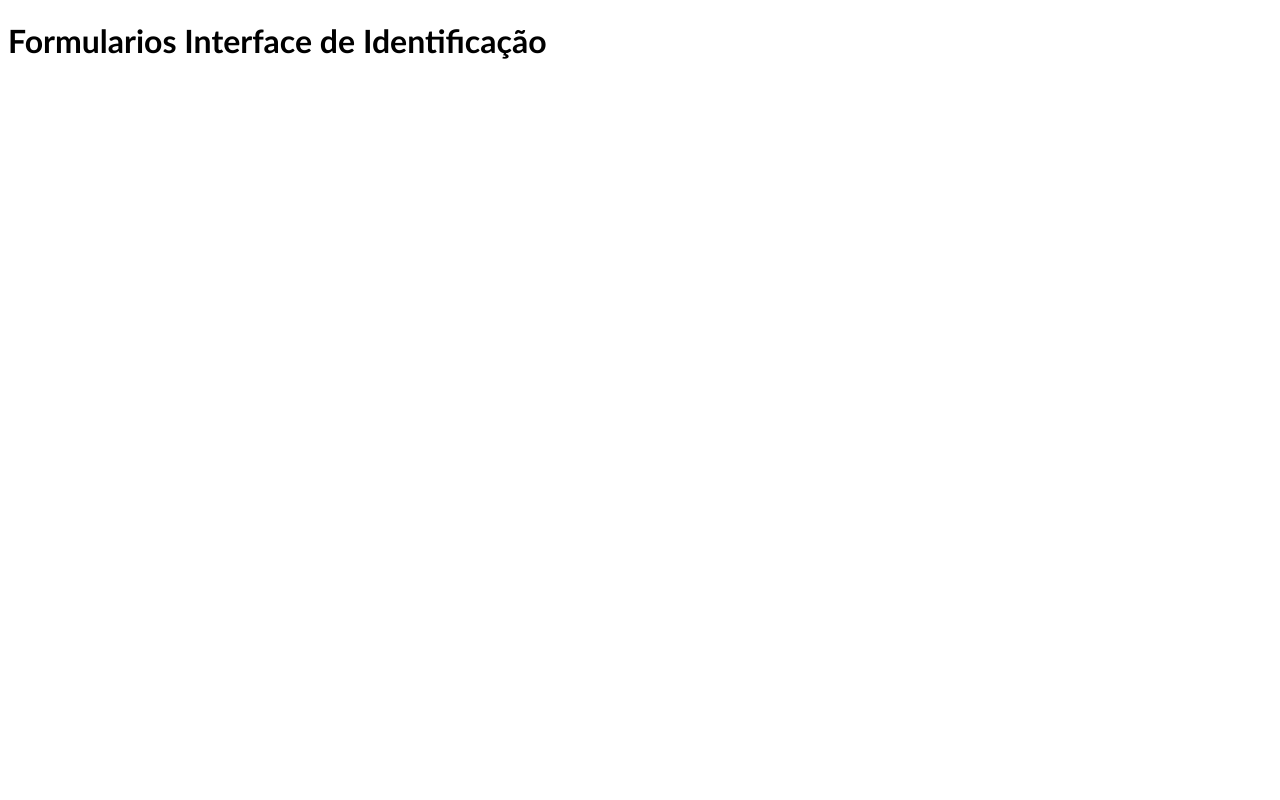
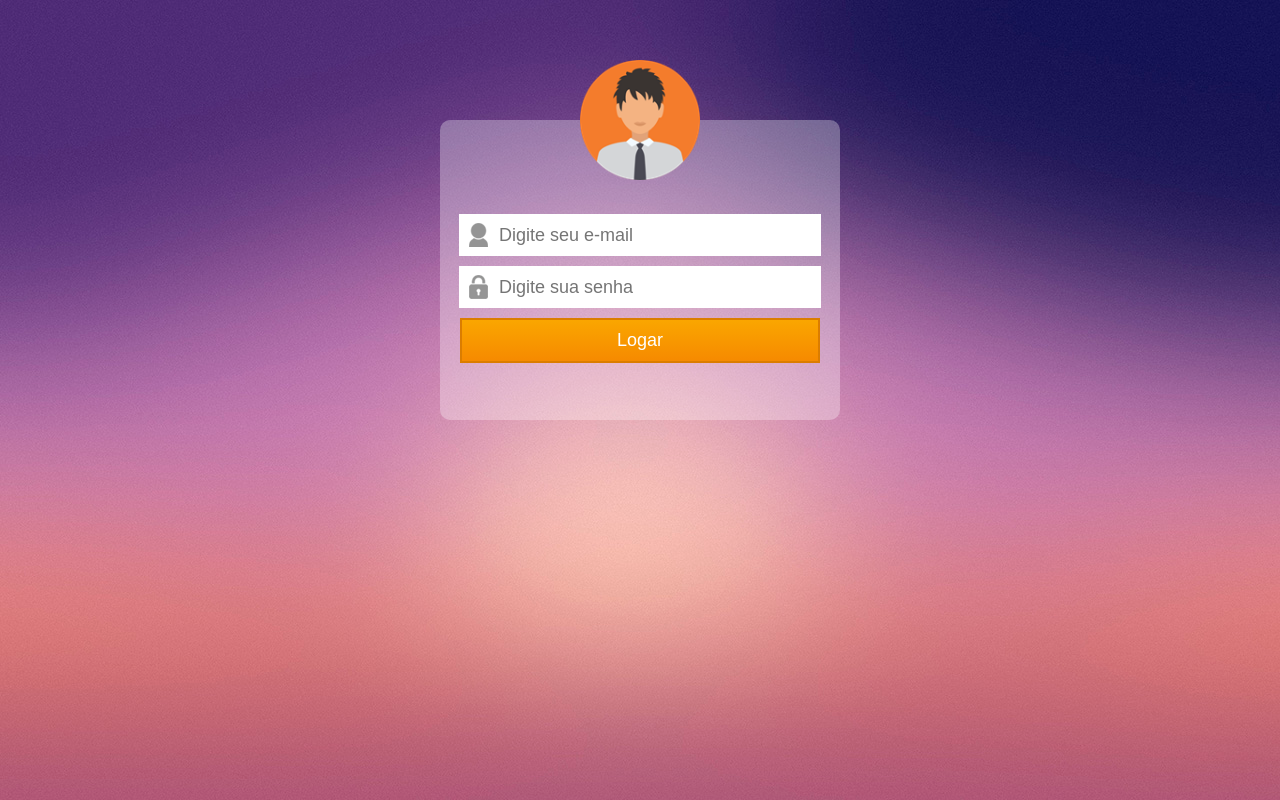
Before and after one commit to Cicera1987/Projetos-em-HTM5-e-CSS3, a plain HTML site: page Formulario - Interface de Identificação/index.html in a window 1280 px wide. Drawn offline with Linux system fonts and the light colour scheme.

Commit message:
atualização

```diff
--- a/Formulario - Interface de Identificação/assets/css/style.css
+++ b/Formulario - Interface de Identificação/assets/css/style.css
@@ -1,3 +1,58 @@
 body{
-    font-family: 'Trebuchet MS', 'Lucida Sans Unicode', 'Lucida Grande', 'Lucida Sans', Arial, sans-serif;
+    font-family: "Trebuchet MS" Helvetica, sans-serif;
+    background: #643d87 url(../img/fundo.jpg) no-repeat top center;
+
 }
+
+#container{
+    width: 400px;
+    height: 300px;
+    background-color: rgb(255,255,255,0.3);
+    -webkit-border-radius: 10px;
+    -moz-border-radius: 10px;
+    border-radius: 10px;
+    margin: 0 auto;
+    margin-top: 120px;
+    text-align: center;
+}
+
+#container img{
+    width: 120px;
+    height: 120px;
+    margin-top: -60px;
+    margin-bottom: 30px;
+}
+
+input {
+    height: 40px;
+    width: 80%;
+    font-size: 18px;
+    margin-bottom: 10px;
+    background-color: #fff;
+    padding-left: 40px;
+    border: none;
+    background-repeat: no-repeat;
+    background-position: 10px;
+}
+
+input.e-mail {
+    background-image: url(../img/icone-usuario.png);
+}
+
+input.senha {
+    background-image: url(../img/icone-cadeado.png);
+}
+
+input.submit{
+    color: #fff;
+    background-color: #f79300;
+    border: 2px solid #db7d00;
+    padding: 5px 20px;
+    height: 45px;
+    width: 90%;
+
+    background:-webkit-linear-gradient(to bottom, #faa600, #f68a00);
+    background: -moz-linear-gradient(to bottom, #faa600, #f68a00);
+    background: -o-linear-gradient(to bottom, #faa600, #f68a00);
+    background: linear-gradient(to bottom, #faa600, #f68a00);
+}
--- a/Formulario - Interface de Identificação/index.html
+++ b/Formulario - Interface de Identificação/index.html
@@ -1,5 +1,5 @@
 <!DOCTYPE html>
-<html lang="en">
+<html lang="pt-br">
   <head>
     <meta charset="UTF-8" />
     <meta http-equiv="X-UA-Compatible" content="IE=edge" />
@@ -7,9 +7,23 @@
     <title>Interface de identificação</title>
     <link rel="stylesheet" href="assets/css/style.css" />
   </head>
-  <header>
-    <h1>Formularios Interface de Identificação</h1>
-  </header>
   <body>
+    <section id="container">
+      <img src="assets/img/perfil.png">
+
+      <form>
+        <div>
+          <input class="e-mail" type="text" name="e-mail" id="e-mail" placeholder="Digite seu e-mail">
+        </div>
+        <div>
+          <input class="senha" type="password" name="senha" id="senha" placeholder="Digite sua senha">
+        </div>
+        <div>
+          <input class="submit" type="submit" value="Logar">
+        </div>
+
+      </form>
+
+    </section>
   </body>
 </html>
```
Also changed, not shown: Arredondamento com imagens/index.html (added, +23 -0 lines), Estilizando Tabelas/index.html (+1 -1 lines), Estilizando formuláro/index.html (+1 -1 lines), Layout com imagens Fluidas/index.html (+1 -1 lines), Layout de largura fixa/index.html (+1 -1 lines), Layout liquido-Fluido/index.html (+1 -1 lines), sobrepondo elementos/sobrepondo-elementos.html (+1 -1 lines), Arredondamento com imagens/assets/css/stule.css (added), Arredondamento com imagens/assets/img/._baixo.png (added), Arredondamento com imagens/assets/img/._baixo2.png (added), Arredondamento com imagens/assets/img/._fundo-arredondamento.png (added), Arredondamento com imagens/assets/img/._topo.png (added), Arredondamento com imagens/assets/img/._topo2.png (added), Arredondamento com imagens/assets/img/baixo.png (added), 4 more files.
